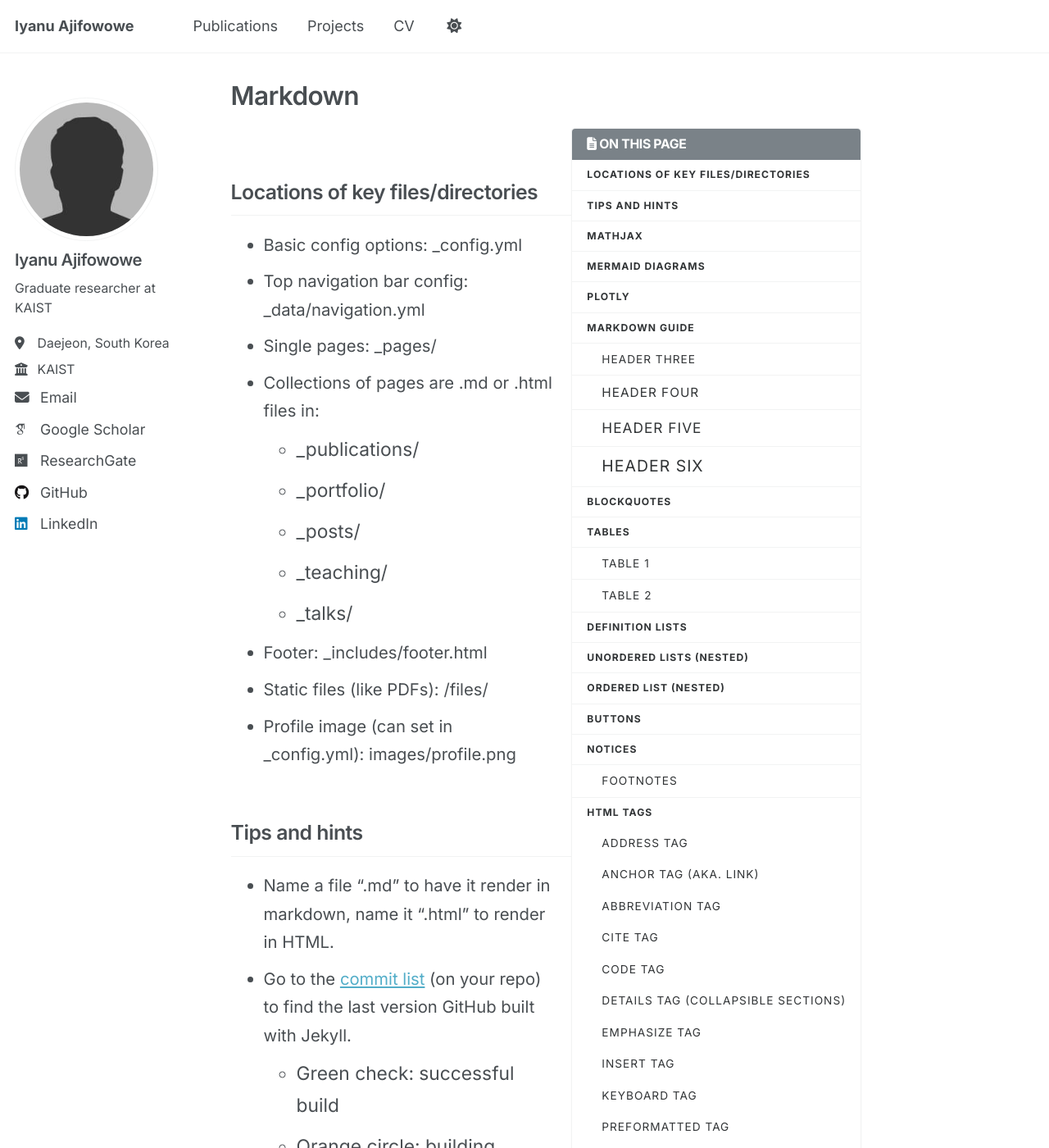
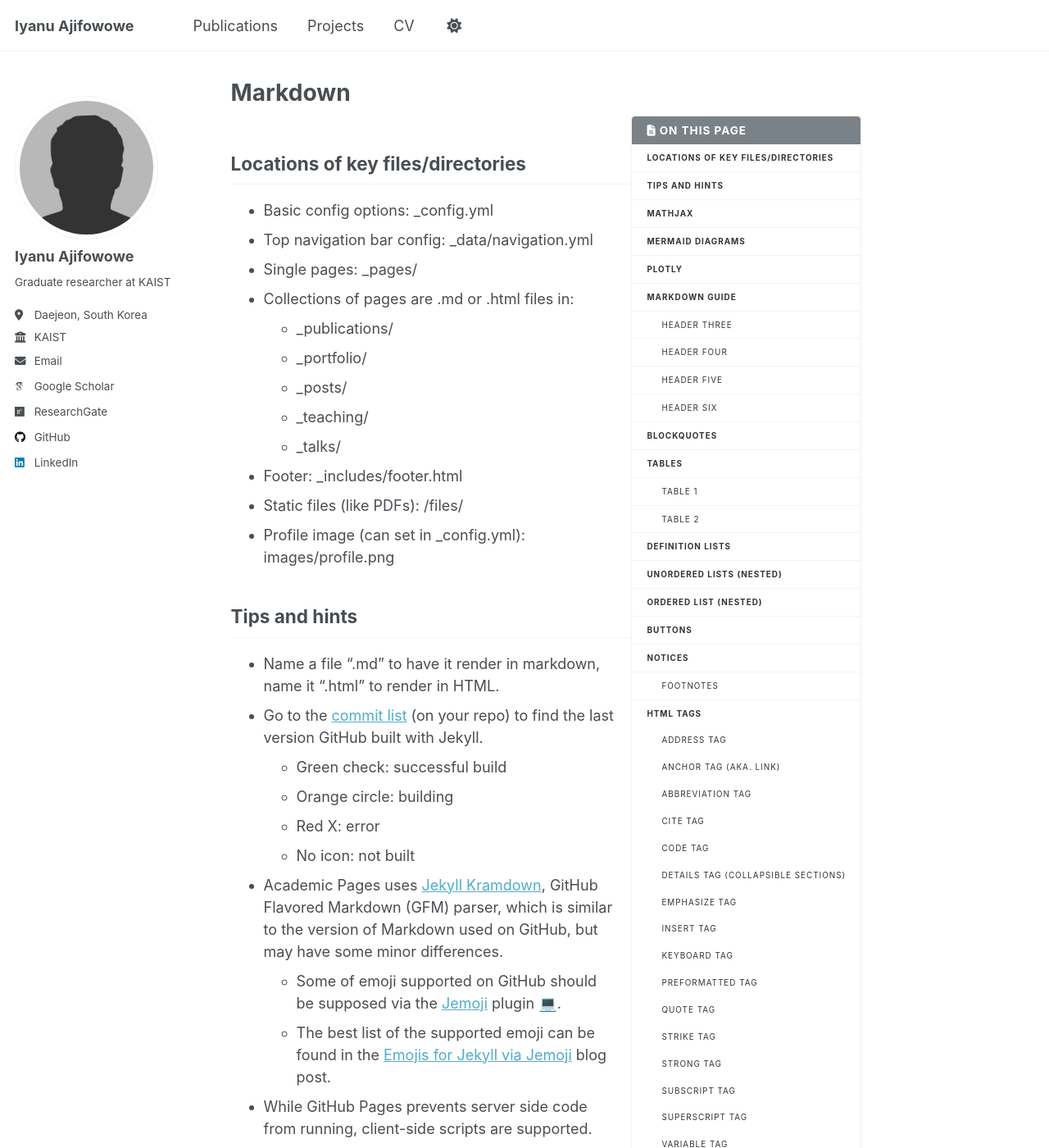
Before and after one commit to ajifowoweiyanu/ajifowoweiyanu.github.io, a Jekyll site: the page built from _pages/markdown.md, in a window 1280 px wide and 1400 px high. Shown: the whole window at 82% size. Built offline with Jekyll 4.4.1, drawn with Linux system fonts in a browser that asks for light colours; emoji names are drawn with the system emoji font; some web fonts are replaced.

Commit message:
feadult_font

```diff
--- a/_sass/_themes.scss
+++ b/_sass/_themes.scss
@@ -1,51 +1,43 @@
 /* ==========================================================================
    SHARED THEME SETTINGS
    ========================================================================== */
-
-/* Google Fonts Import */
-@import url('https://fonts.googleapis.com/css2?family=Inter:wght@300;400;500;600;700&family=Crimson+Text:ital,wght@0,400;0,600;1,400&family=Fira+Code:wght@300;400;500&display=swap');
 
 /* ==========================================================================
    TYPOGRAPHY
    ========================================================================== */
 
 /* Used to set the size for <em> */
-$doc-font-size              : 18;
+$doc-font-size              : 16;
 
 /* Paragraph indention */
 $paragraph-indent           : false; // true, false (default)
-$indent-var                 : 1.4em;
+$indent-var                 : 1.3em;
 
-/* Modern Google Fonts */
-$inter                      : "Inter", -apple-system, BlinkMacSystemFont, "Segoe UI", Roboto, Oxygen, Ubuntu, Cantarell, sans-serif;
-$crimson                    : "Crimson Text", Georgia, "Times New Roman", serif;
-$fira-code                  : "Fira Code", "SF Mono", Monaco, Consolas, "Liberation Mono", "Courier New", monospace;
-
-/* System typefaces (fallbacks) */
-$serif                      : $crimson;
-$sans-serif                 : $inter;
-$monospace                  : $fira-code;
+/* System typefaces */
+$serif                      : Georgia, Times, serif;
+$sans-serif                 : -apple-system, ".SFNSText-Regular", "San Francisco", "Roboto", "Segoe UI", "Helvetica Neue", "Lucida Grande", Arial, sans-serif;
+$monospace                  : Monaco, Consolas, "Lucida Console", monospace;
 
 /* Sans serif typefaces */
-$sans-serif-narrow          : $inter;
-$helvetica                  : $inter;
+$sans-serif-narrow          : $sans-serif;
+$helvetica                  : Helvetica, "Helvetica Neue", Arial, sans-serif;
 
 /* Serif typefaces */
-$georgia                    : $crimson;
-$times                      : $crimson;
-$bodoni                     : $crimson;
-$calisto                    : $crimson;
-$garamond                   : $crimson;
+$georgia                    : Georgia, serif;
+$times                      : Times, serif;
+$bodoni                     : "Bodoni MT", serif;
+$calisto                    : "Calisto MT", serif;
+$garamond                   : Garamond, serif;
 
-/* Enhanced Type scale with better proportions */
-$type-size-1                : 2.75em;   // ~44px - Large headings
-$type-size-2                : 2.25em;   // ~36px - Section headings
-$type-size-3                : 1.75em;   // ~28px - Sub-headings
-$type-size-4                : 1.375em;  // ~22px - Article titles
-$type-size-5                : 1.125em;  // ~18px - Body text
-$type-size-6                : 0.875em;  // ~14px - Small text
-$type-size-7                : 0.75em;   // ~12px - Captions
-$type-size-8                : 0.6875em; // ~11px - Fine print
+/* Type scale */
+$type-size-1                : 2.441em;  // ~39.056px
+$type-size-2                : 1.953em;  // ~31.248px
+$type-size-3                : 1.563em;  // ~25.008px
+$type-size-4                : 1.25em;   // ~20px
+$type-size-5                : 1em;      // ~16px
+$type-size-6                : 0.75em;   // ~12px
+$type-size-7                : 0.6875em; // ~11px
+$type-size-8                : 0.625em;  // ~10px
 
 $global-font-family         : $sans-serif;
 $header-font-family         : $sans-serif;
--- a/_sass/layout/_base.scss
+++ b/_sass/layout/_base.scss
@@ -16,11 +16,7 @@ body {
   padding: $masthead-height 0 0;
   padding-bottom: 9em;
   font-family: $global-font-family;
-  font-weight: 400;
-  line-height: 1.6;
-  font-feature-settings: "kern" 1, "liga" 1, "calt" 1;
-  -webkit-font-smoothing: antialiased;
-  -moz-osx-font-smoothing: grayscale;
+  line-height: 1.5;
 
   &.overflow--hidden {
     /* when primary navigation is visible, the content in the background won't scroll */
@@ -29,11 +25,10 @@ body {
 }
 
 h1, h2, h3, h4, h5, h6 {
-  margin: 2.5em 0 0.75em;
-  line-height: 1.3;
+  margin: 2em 0 0.5em;
+  line-height: 1.2;
   font-family: $header-font-family;
-  font-weight: 600;
-  letter-spacing: -0.02em;
+  font-weight: bold;
 }
 
 h1 {
--- a/_sass/layout/_page.scss
+++ b/_sass/layout/_page.scss
@@ -46,9 +46,6 @@
 .page__lead {
   font-family: $global-font-family;
   font-size: $type-size-4;
-  font-weight: 400;
-  line-height: 1.5;
-  color: var(--global-text-color-light);
 }
 
 .page__content {
@@ -56,17 +53,15 @@
   h2 {
     padding-bottom: 0.5em;
     border-bottom: 1px solid var(--global-border-color);
-    font-weight: 600;
   }
 
   p, li, dl {
-    font-size: $type-size-5;
-    line-height: 1.7;
+    font-size: 1em;
   }
 
   /* paragraph indents */
   p {
-    margin: 0 0 1.5em;
+    margin: 0 0 $indent-var;
 
     /* sibling indentation*/
     @if $paragraph-indent == true {
--- a/_sass/layout/_reset.scss
+++ b/_sass/layout/_reset.scss
@@ -11,10 +11,6 @@ html {
   font-size: 16px;
 
   @include breakpoint($medium) {
-    font-size: 17px;
-  }
-
-  @include breakpoint($large) {
     font-size: 18px;
   }
 
```
